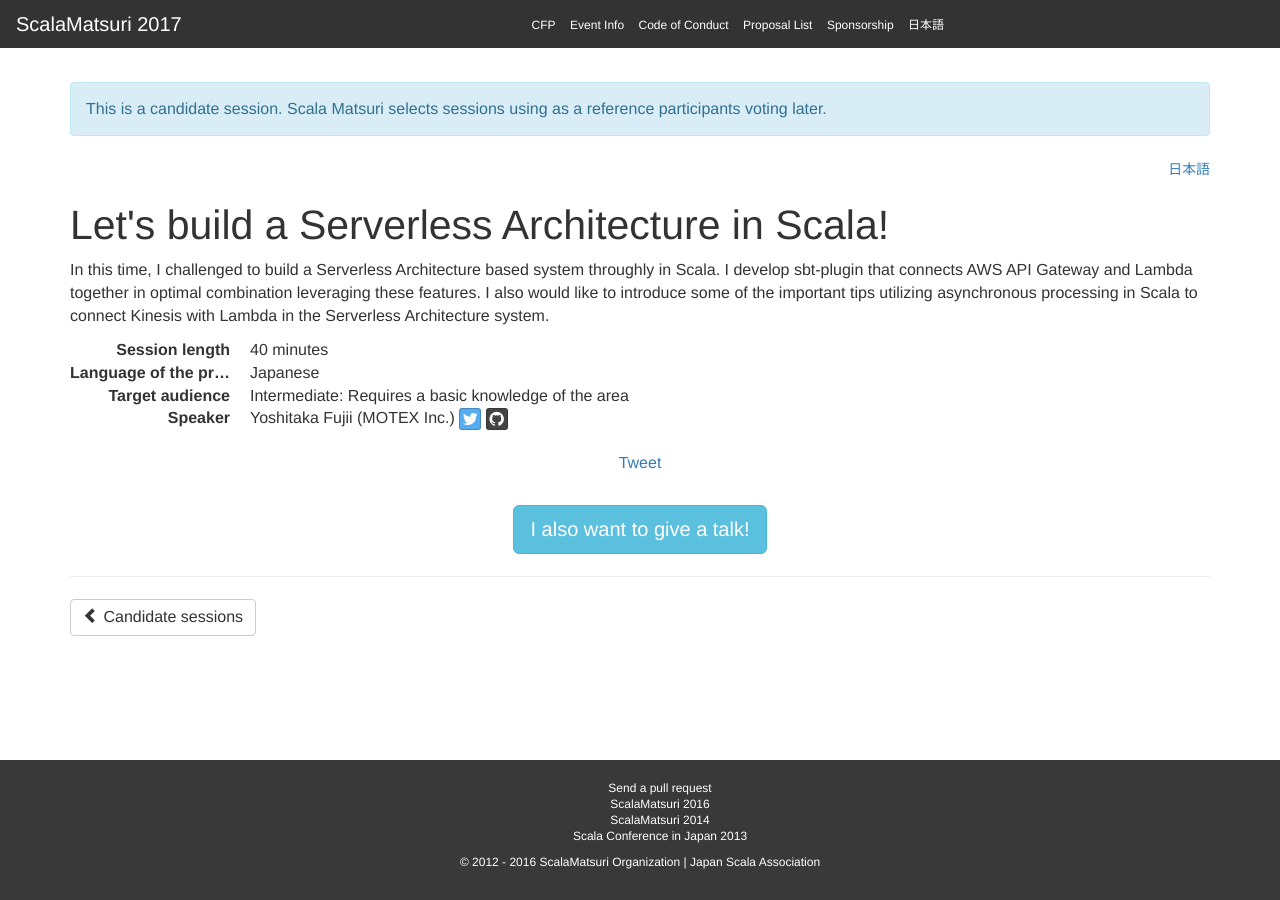
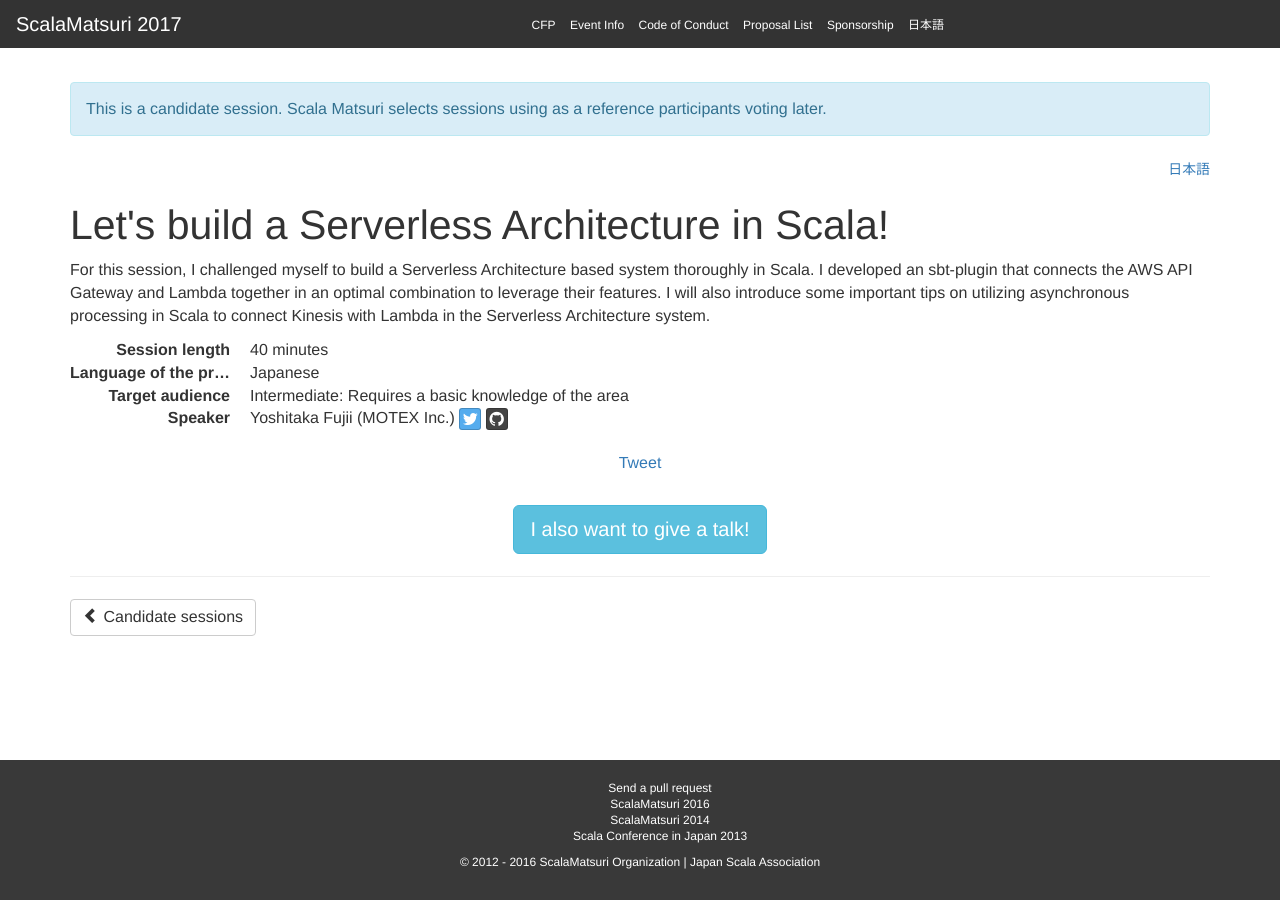
Before and after one commit to scalajp/2017.scalamatsuri.org, a Jekyll site: the page built from _candidates_en/YoshitakaFujii_1.md, in a window 1280 px wide. Built offline with Jekyll 4.4.1, drawn with Linux system fonts in a browser that asks for light colours; nearby versions of some CDN libraries; comment, search, counter and statistics services are not loaded.

Commit message:
Update YoshitakaFujii_1.md

```diff
--- a/_candidates_en/YoshitakaFujii_1.md
+++ b/_candidates_en/YoshitakaFujii_1.md
@@ -12,6 +12,6 @@
   - Software Design and Architecture
   - Microservices
 ---
-In this time, I challenged to build a Serverless Architecture based system throughly in Scala.
-I develop sbt-plugin that connects AWS API Gateway and Lambda together in optimal combination leveraging these features.
-I also would like to introduce some of the important tips utilizing asynchronous processing in Scala to connect Kinesis with Lambda in the Serverless Architecture system.
+For this session, I challenged myself to build a Serverless Architecture based system thoroughly in Scala.
+I developed an sbt-plugin that connects the AWS API Gateway and Lambda together in an optimal combination to leverage their features.
+I will also introduce some important tips on utilizing asynchronous processing in Scala to connect Kinesis with Lambda in the Serverless Architecture system.
```
